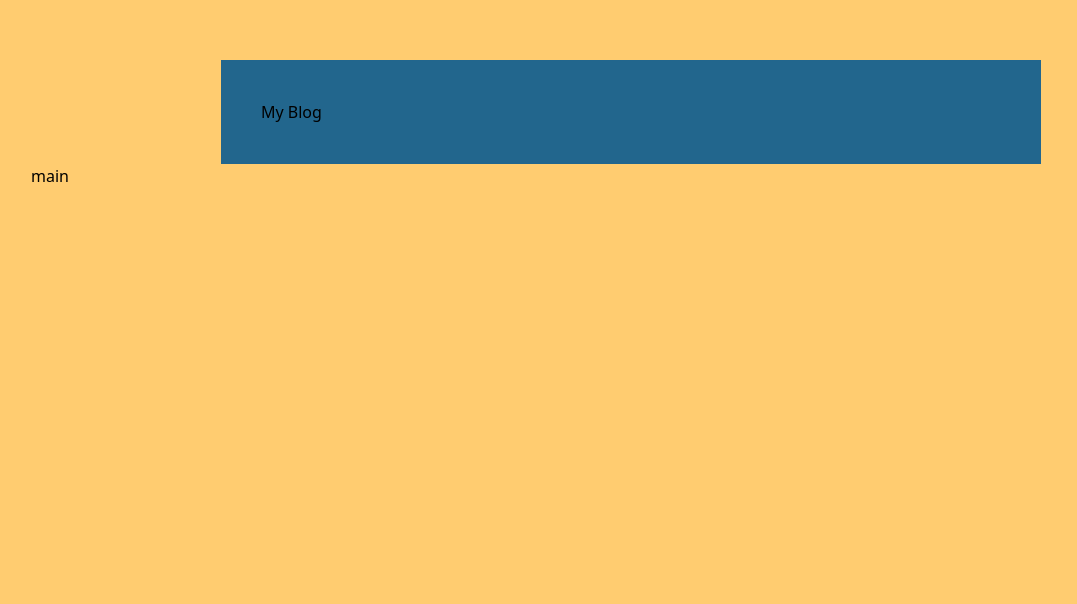
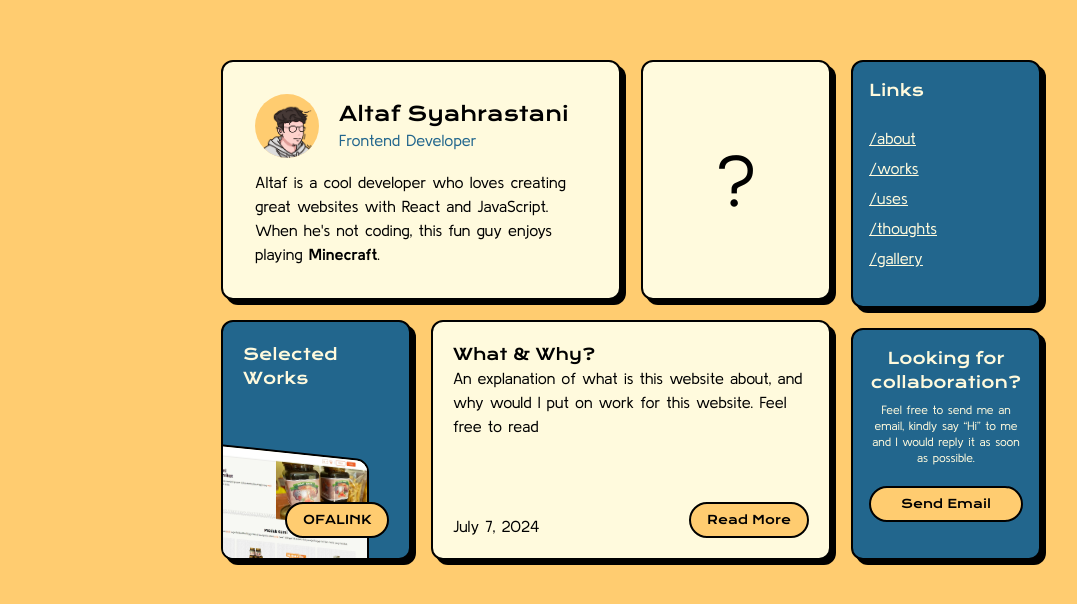
Before and after one commit to altafsyah/altaf, a Next.js app: page / in a window 1280 px wide. Shown: the part 140-744 px from the top of the page, without its empty margins (9-1086 px from the left). Built offline with nearby package versions, Linux system fonts and the light colour scheme.

Commit message:
feat: update on homepage

```diff
--- a/app/globals.css
+++ b/app/globals.css
@@ -7,3 +7,23 @@
     text-wrap: balance;
   }
 }
+
+.krona-one {
+  font-family: "Krona One", sans-serif;
+  font-weight: 400;
+}
+
+.kulim-park {
+  font-family: "Kulim Park", sans-serif;
+  font-style: normal;
+}
+
+.card {
+  box-shadow: 5px 5px rgba(0, 0, 0, 1);
+  border: 2px solid rgba(0, 0, 0, 1);
+}
+
+body {
+  @apply kulim-park;
+  font-weight: 400;
+}
--- /dev/null
+++ b/app/head.tsx
@@ -0,0 +1,5 @@
+export default function Head() {
+  return (
+
+  )
+}
--- a/app/layout.tsx
+++ b/app/layout.tsx
@@ -14,12 +14,25 @@ export default function RootLayout({
 }>) {
   return (
     <html lang="en">
-      <head />
+      <head>
+        <link rel="preconnect" href="https://fonts.googleapis.com" />
+        <link
+          rel="preconnect"
+          href="https://fonts.gstatic.com"
+          crossOrigin="anonymous"
+        />
+        <link
+          href="https://fonts.googleapis.com/css2?family=Krona+One&family=Kulim+Park:ital,wght@0,200;0,300;0,400;0,600;0,700;1,200;1,300;1,400;1,600;1,700&display=swap"
+          rel="stylesheet"
+        />
+      </head>
       <body className="bg-mOrange min-h-screen w-screen p-10">
-        <main className="max-w-[820px] w-full p-10 bg-mDarkBlue mx-auto mt-40 grid grid-cols-8 gap-5">
+        <main className="max-w-[820px] w-full mx-auto mt-40 grid grid-cols-8 gap-5">
+          <section className="col-span-6 grid grid-cols-6 gap-5">
+            {children}
+          </section>
           <Header />
         </main>
-        {children}
       </body>
     </html>
   );
--- a/app/page.tsx
+++ b/app/page.tsx
@@ -1,9 +1,60 @@
 import Image from "next/image";
+import Link from "next/link";
 
 export default function Home() {
   return (
-    <main className="">
-      <h1>main</h1>
-    </main>
+    <>
+      <section className="col-span-4 bg-mYellow rounded-xl w-full p-8 card">
+        <header className="flex gap-5 items-center">
+          <div className="w-16 aspect-square rounded-full bg-mOrange relative overflow-hidden">
+            <Image
+              src="/altaf.webp"
+              alt="Altaf Syahrastani"
+              fill
+              className="object-[center_10px]"
+            />
+          </div>
+          <div className="">
+            <h1 className="text-xl font-bold krona-one">Altaf Syahrastani</h1>
+            <h2 className="text-base text-mDarkBlue">Frontend Developer</h2>
+          </div>
+        </header>
+        <p className="mt-3">
+          Altaf is a cool developer who loves creating great websites with React
+          and JavaScript. When he's not coding, this fun guy enjoys playing
+          <span className="font-bold"> Minecraft</span>.
+        </p>
+      </section>
+      <section className="hover:bg-mYellow/50 transition-colors duration-75 cursor-pointer group col-span-2 bg-mYellow rounded-xl w-full p-5 flex justify-center items-center text-7xl card krona-one-regular">
+        <h1 className="group-hover:scale-150 transition-transform duration-300">
+          ?
+        </h1>
+      </section>
+      <section className="cursor-pointer hover:bg-mDarkBlue/90 transition-all duration-75 group col-span-2 bg-mDarkBlue rounded-xl w-full p-5 text-base card relative overflow-hidden">
+        <h1 className="krona-one text-mYellow">Selected Works</h1>
+        <div className="group-hover:-left-5 group-hover:-bottom-2 group-hover:scale-105 transition-all duration-300 w-full h-32 bg-mYellow absolute -left-10 -bottom-5 rounded-xl skew-y-6 border-2 border-black overflow-hidden">
+          <Image src="/website_1.webp" alt="Website 1" fill />
+        </div>
+        <button className="absolute bottom-5 right-5 rounded-full px-4 py-2 bg-mOrange krona-one text-xs border-2 border-black">
+          OFALINK
+        </button>
+      </section>
+      <section className="col-span-4 bg-mYellow rounded-xl w-full p-5 card hover:bg-mYellow/50 transition-colors duration-75">
+        <h1 className="krona-one">What & Why?</h1>
+        <p>
+          An explanation of what is this website about, and why would I put on
+          work for this website. Feel free to read
+        </p>
+        <div className="flex justify-between items-end mt-16">
+          <p>July 7, 2024</p>
+          <Link
+            href="/"
+            className="py-2 px-4 rounded-full bg-mOrange krona-one text-xs border-2 border-black"
+          >
+            Read More
+          </Link>
+        </div>
+      </section>
+    </>
   );
 }
--- a/components/Header.tsx
+++ b/components/Header.tsx
@@ -1,9 +1,39 @@
 import exp from "constants";
+import Link from "next/link";
 
 function Header() {
   return (
-    <header>
-      <h1>My Blog</h1>
+    <header className="col-span-2 grid grid-cols-1 gap-5">
+      <section className="bg-mDarkBlue card w-full p-4 rounded-xl h-full text-mYellow">
+        <h1 className="krona-one">Links</h1>
+        <ul className="mt-6 flex flex-col gap-1.5">
+          <li className="underline">
+            <Link href="/">/about</Link>
+          </li>
+          <li className="underline">
+            <Link href="/">/works</Link>
+          </li>
+          <li className="underline">
+            <Link href="/">/uses</Link>
+          </li>
+          <li className="underline">
+            <Link href="/">/thoughts</Link>
+          </li>
+          <li className="underline">
+            <Link href="/">/gallery</Link>
+          </li>
+        </ul>
+      </section>
+      <section className="bg-mDarkBlue card w-full p-4 rounded-xl text-center text-mYellow">
+        <h1 className="text-base krona-one">Looking for collaboration?</h1>
+        <p className="text-xs mt-2">
+          Feel free to send me an email, kindly say “Hi” to me and I would reply
+          it as soon as possible.
+        </p>
+        <button className="bg-mOrange text-black krona-one border-2 border-black w-full p-2 rounded-full text-xs mt-5">
+          Send Email
+        </button>
+      </section>
     </header>
   );
 }
```
Also changed, not shown: public/altaf.webp (added), public/website_1.webp (added).
